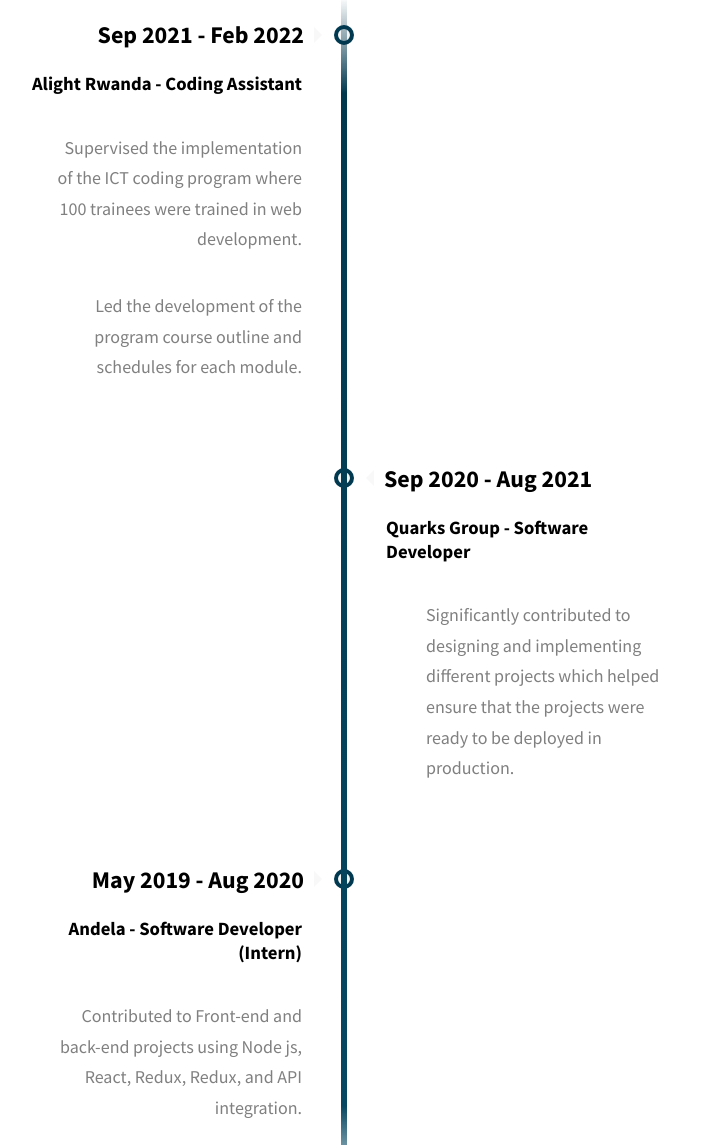
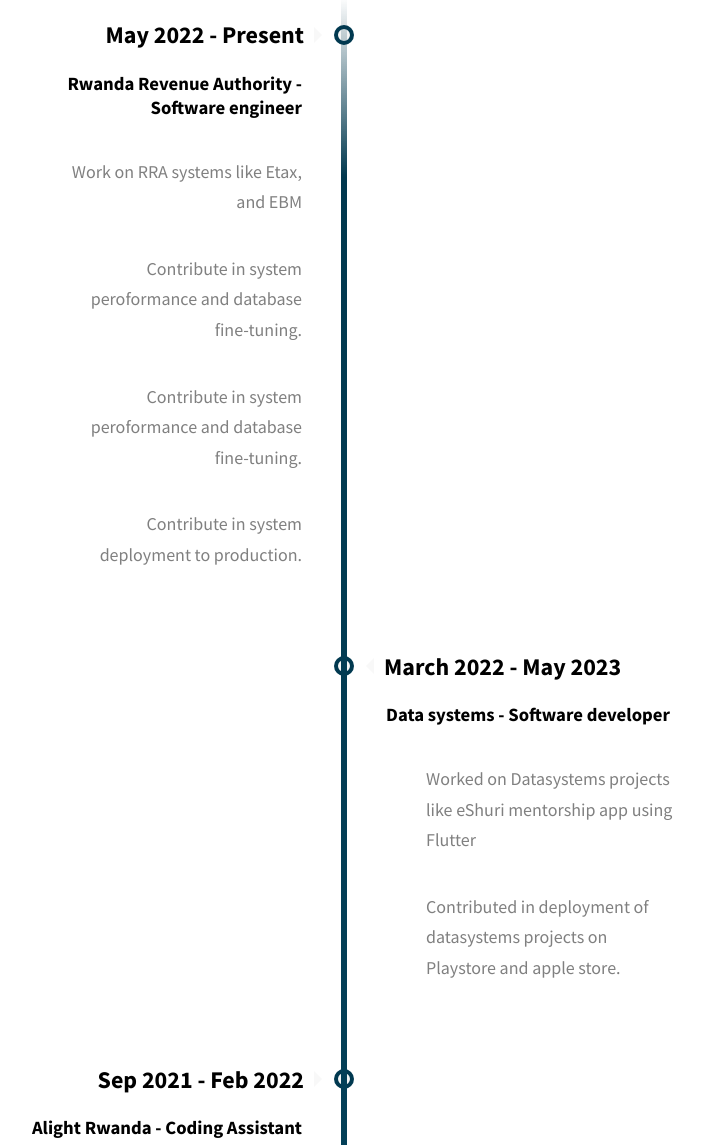
Before and after one commit to benshidanny11/benshidanny11, a website: page index.html in a window 1280 px wide. Shown: the part 3246-4391 px from the top of the page, without its empty margins (296-999 px from the left). Drawn offline with nearby package versions, Linux system fonts and the light colour scheme.

Commit message:
Update portfolio

```diff
--- a/index.html
+++ b/index.html
@@ -103,7 +103,7 @@
           </div>
 
           <div class="home-hero__cta">
-            <a class="btn btn--bg" href="https://drive.google.com/file/d/1FEwSjuF7P7bTpAAR9Ogxk6fRKKZk8WXI/view" target="_blank">Get my resume</a>
+            <a class="btn btn--bg" href="https://drive.google.com/file/d/1VeKqOOWU4-sPLj58BsMW95ZA97WYo7gz/view?usp=sharing" target="_blank">Get my resume</a>
           </div>
 
 
@@ -417,6 +417,36 @@
       </div>
       <ul class="timeline" id="exp">
         <!-- Item 1 -->
+        <li >
+          <div class="direction-l" data-ani="fadeInRight">
+            <div class="flag-wrapper">
+              <span class="flag wbg">May 2022 - Present</span>
+            </div>
+            <div class="desc">
+              <h3>Rwanda Revenue Authority - Software engineer</h3>
+              <ul class="about__content-details-para">
+                <li>Work on RRA systems like Etax, and EBM</li>
+                <li>Contribute in system peroformance and database fine-tuning.</li>
+                <li>Contribute in system peroformance and database fine-tuning.</li>
+                <li>Contribute in system deployment to production.</li>
+              </ul>
+            </div>
+          </div>
+        </li>
+        <li >
+          <div class="direction-r" data-ani="fadeInRight">
+            <div class="flag-wrapper">
+              <span class="flag wbg">March 2022 - May 2023</span>
+            </div>
+            <div class="desc">
+              <h3>Data systems - Software developer</h3>
+              <ul class="about__content-details-para">
+                <li>Worked on Datasystems projects like eShuri mentorship app using Flutter</li>
+                <li>Contributed in deployment of datasystems projects on Playstore and apple store.</li>
+              </ul>
+            </div>
+          </div>
+        </li>
             <li >
             <div class="direction-l" data-ani="fadeInRight">
               <div class="flag-wrapper">
```
